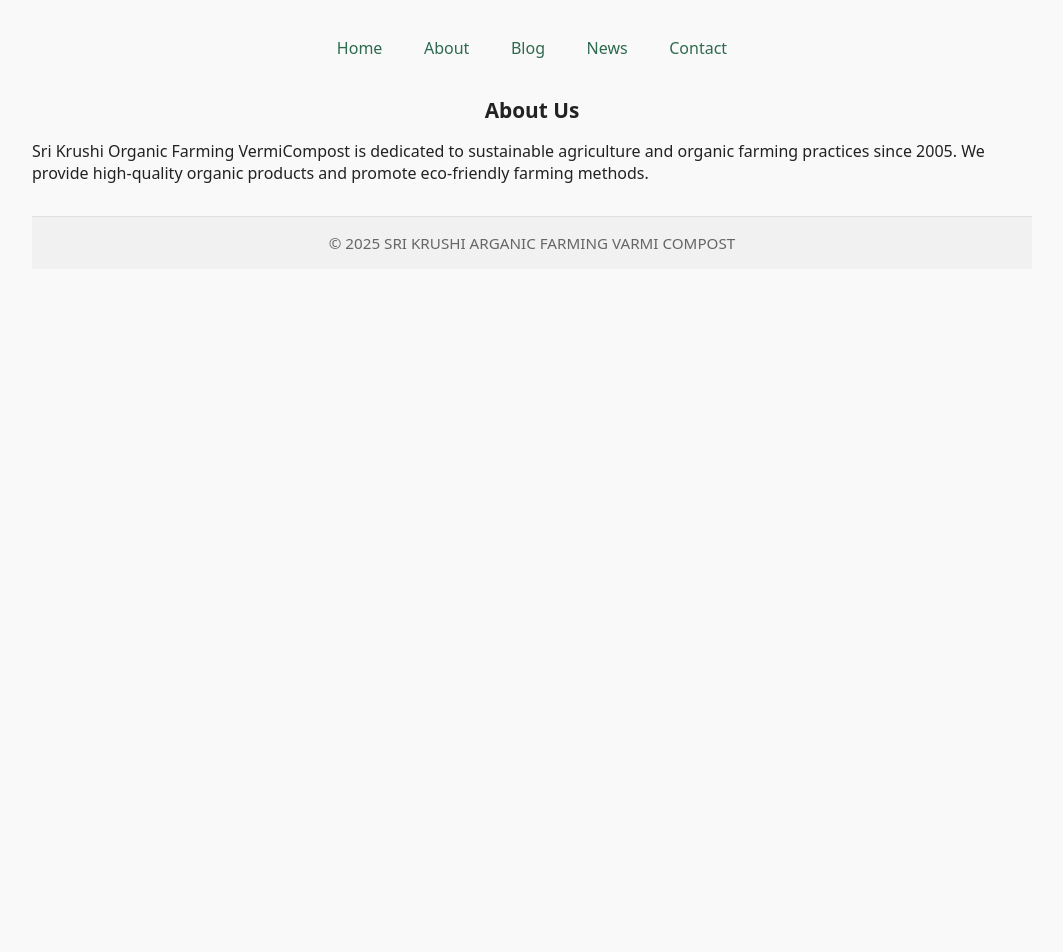
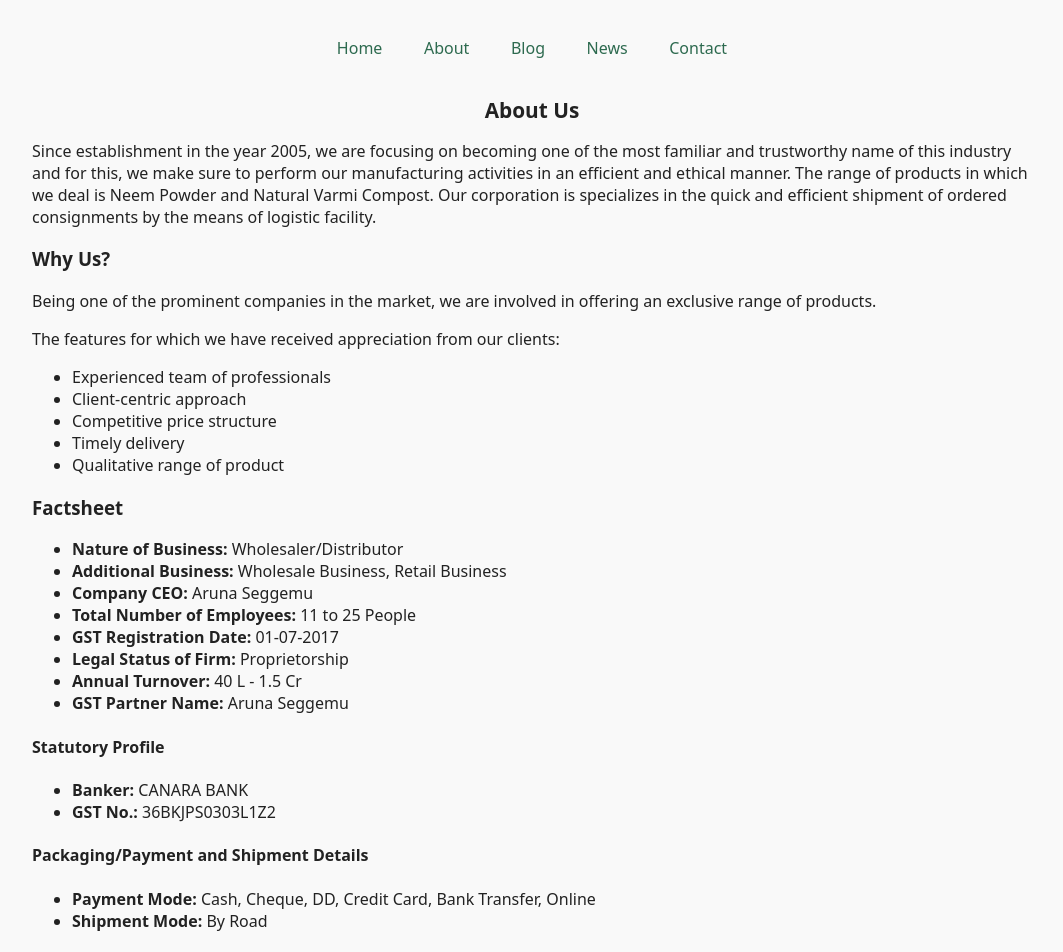
Before and after one commit to SriKrushiArganicFarming/srikrushiarganicfarming.github.io, a React (Vite) app: page /about in a window 1280 px wide. Shown: the top 952 px of the page, without its empty margins (108-1171 px from the left). Before the commit the page ends 800 px from the top, so only its background shows below. Built offline with nearby package versions, Linux system fonts and the light colour scheme.

Commit message:
Fix spelling and terminology inconsistencies in project files; update references to "Varmi Compost" throughout the documentation and components.

```diff
--- a/index.html
+++ b/index.html
@@ -3,7 +3,7 @@
   <head>
     <meta charset="UTF-8" />
     <meta name="viewport" content="width=device-width, initial-scale=1.0" />
-    <title>Sri Krushi Organic Farming VermiCompost</title>
+    <title>Sri Krushi Organic Farming Varmi Compost</title>
   </head>
   <body>
     <div id="root"></div>
--- a/package.json
+++ b/package.json
@@ -1,7 +1,7 @@
 {
-  "name": "srikrushiorganicfarmingvermicompost",
+  "name": "srikrushiorganicfarmingvarmicompost",
   "version": "1.0.0",
-  "description": "Welcome to the official website repository for Sri Krushi Organic Farming VermiCompost.",
+  "description": "Welcome to the official website repository for Sri Krushi Organic Farming Varmi Compost.",
   "main": "index.js",
   "scripts": {
     "dev": "vite",
--- a/src/About.tsx
+++ b/src/About.tsx
@@ -5,8 +5,41 @@ export default function About() {
     <div>
       <h2>About Us</h2>
       <p>
-        Sri Krushi Organic Farming VermiCompost is dedicated to sustainable agriculture and organic farming practices since 2005. We provide high-quality organic products and promote eco-friendly farming methods.
+        Since establishment in the year 2005, we are focusing on becoming one of the most familiar and trustworthy name of this industry and for this, we make sure to perform our manufacturing activities in an efficient and ethical manner. The range of products in which we deal is Neem Powder and Natural Varmi Compost. Our corporation is specializes in the quick and efficient shipment of ordered consignments by the means of logistic facility.
       </p>
+      <h3>Why Us?</h3>
+      <p>
+        Being one of the prominent companies in the market, we are involved in offering an exclusive range of products.
+      </p>
+      <p>The features for which we have received appreciation from our clients:</p>
+      <ul>
+        <li>Experienced team of professionals</li>
+        <li>Client-centric approach</li>
+        <li>Competitive price structure</li>
+        <li>Timely delivery</li>
+        <li>Qualitative range of product</li>
+      </ul>
+      <h3>Factsheet</h3>
+      <ul>
+        <li><strong>Nature of Business:</strong> Wholesaler/Distributor</li>
+        <li><strong>Additional Business:</strong> Wholesale Business, Retail Business</li>
+        <li><strong>Company CEO:</strong> Aruna Seggemu</li>
+        <li><strong>Total Number of Employees:</strong> 11 to 25 People</li>
+        <li><strong>GST Registration Date:</strong> 01-07-2017</li>
+        <li><strong>Legal Status of Firm:</strong> Proprietorship</li>
+        <li><strong>Annual Turnover:</strong> 40 L - 1.5 Cr</li>
+        <li><strong>GST Partner Name:</strong> Aruna Seggemu</li>
+      </ul>
+      <h4>Statutory Profile</h4>
+      <ul>
+        <li><strong>Banker:</strong> CANARA BANK</li>
+        <li><strong>GST No.:</strong> 36BKJPS0303L1Z2</li>
+      </ul>
+      <h4>Packaging/Payment and Shipment Details</h4>
+      <ul>
+        <li><strong>Payment Mode:</strong> Cash, Cheque, DD, Credit Card, Bank Transfer, Online</li>
+        <li><strong>Shipment Mode:</strong> By Road</li>
+      </ul>
     </div>
   );
 }
--- a/src/App.tsx
+++ b/src/App.tsx
@@ -39,9 +39,9 @@ function Home() {
   return (
     <>
       <img src={logo} alt="Sri Krushi Organic Farming Logo" className="logo" />
-      <h1>Sri Krushi Organic Farming VermiCompost</h1>
+      <h1>Sri Krushi Organic Farming Varmi Compost</h1>
       <p>
-        Since establishment in the year 2005, we are focusing on becoming one of the most familiar and trustworthy name of this industry and for this, we make sure to perform our manufacturing activities in an efficient and ethical manner. The range of products in which we deal is Neem Powder and Natural Vermicompost. Our corporation is specializes in the quick and efficient shipment of ordered consignments by the means of logistic facility.
+        Sri Krushi Organic Farming Varmi Compost is dedicated to sustainable agriculture and organic farming practices since 2005. We provide high-quality organic products and promote eco-friendly farming methods.
       </p>
       <section>
         <h2>Our Products</h2>
--- a/src/Blog.tsx
+++ b/src/Blog.tsx
@@ -5,7 +5,7 @@ export default function Blog() {
     <div>
       <h2>Blog</h2>
       <p>
-        Stay tuned for articles and updates on organic farming, vermicomposting, and more!
+        Stay tuned for articles and updates on organic farming, Varmi Composting, and more!
       </p>
     </div>
   );
--- a/src/Contact.tsx
+++ b/src/Contact.tsx
@@ -7,6 +7,22 @@ export default function Contact() {
       <p>
         For inquiries, please email us at <a href="mailto:info@srikrushi.com">info@srikrushi.com</a>
       </p>
+      <h3>Reach Us</h3>
+      <address>
+        <strong>Sri Krushi Organic Farming Varmi Compost</strong><br />
+        01, BALEMLA,<br />
+        BALEMLA Balemla Cross Road, 508213,<br />
+        Telangana, India<br />
+        <a href="https://maps.google.com/?q=BALEMLA+Balemla+Cross+Road+508213+Suriapet+Nalgonda+Telangana+India" target="_blank" rel="noopener noreferrer">
+          Get Directions
+        </a>
+        <br /><br />
+        <strong>Aruna Seggemu (Proprietor)</strong>
+        <br />
+        Phone: <a href="tel:+919963130834">+91 9963130834</a>
+        <br />
+        Email: <a href="mailto:akarshseggemu@gmail.com">akarshseggemu@gmail.com</a>
+      </address>
     </div>
   );
 }
--- a/src/News.tsx
+++ b/src/News.tsx
@@ -5,7 +5,7 @@ export default function News() {
     <div>
       <h2>News</h2>
       <p>
-        Latest news and announcements from Sri Krushi Organic Farming VermiCompost.
+        Latest news and announcements from Sri Krushi Organic Farming Varmi Compost.
       </p>
     </div>
   );
```
Also changed, not shown: 1 other file (tests, documents, lock files or other folders).
